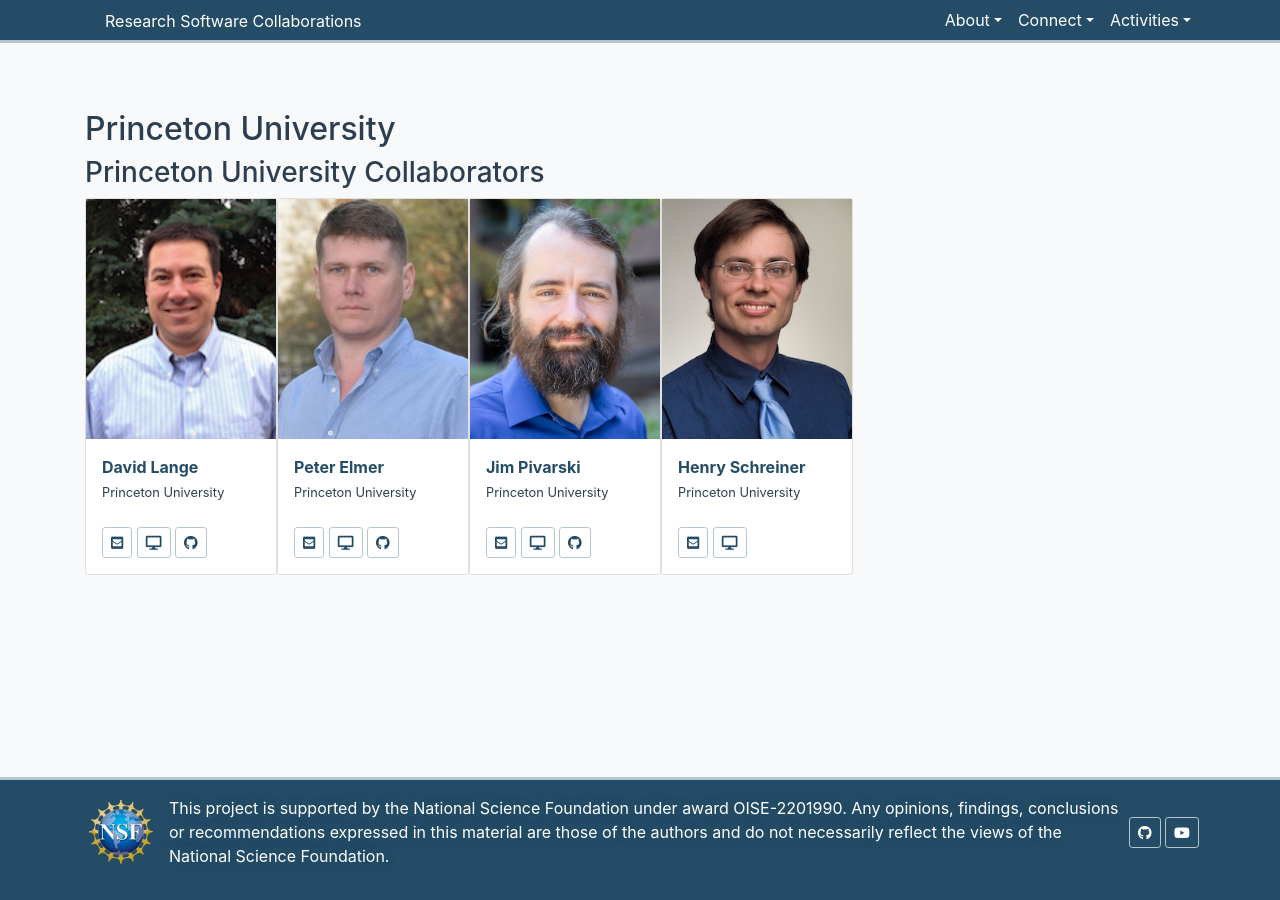
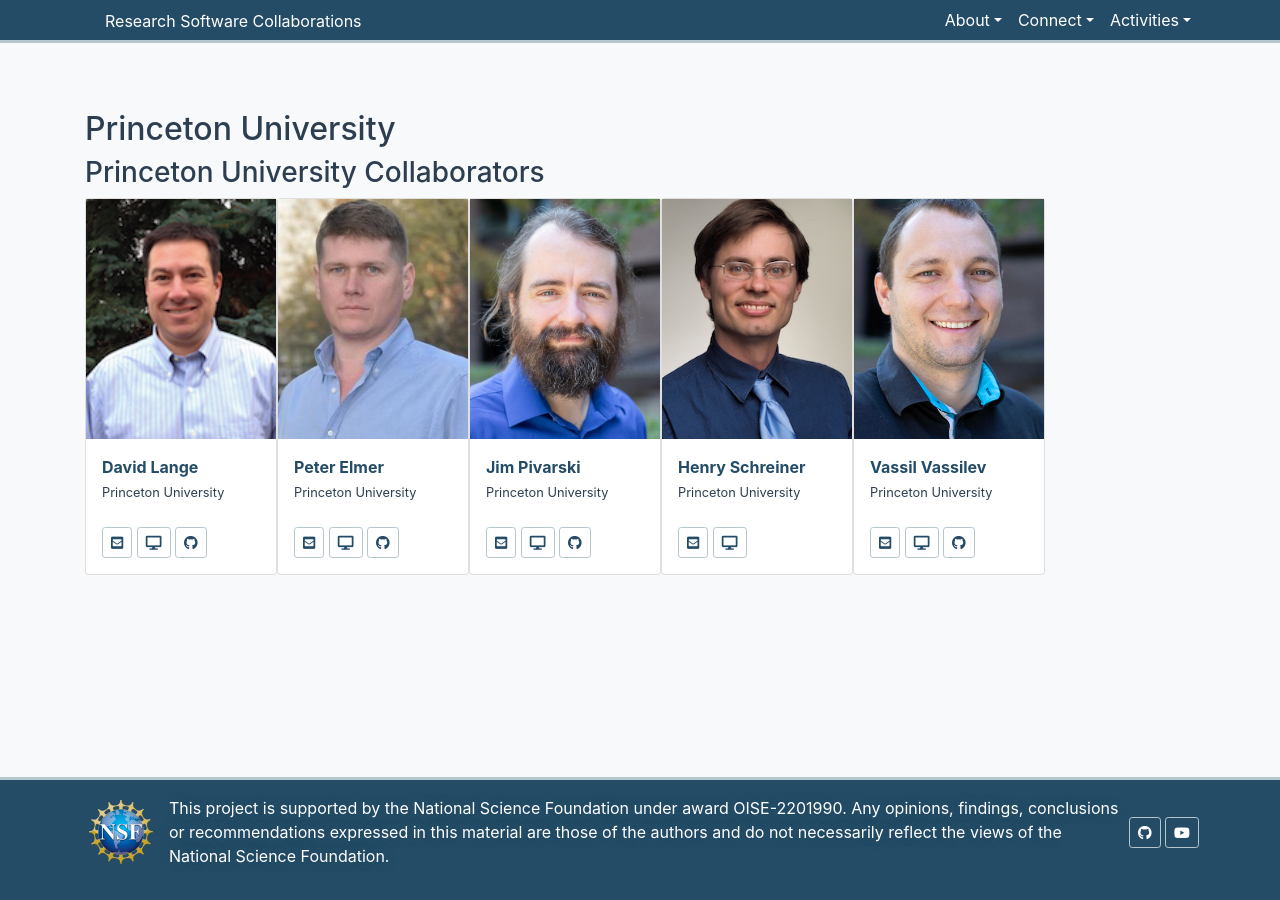
Before and after one commit to research-software-collaborations/research-software-collaborations.github.io, a Jekyll site: the page built from _institutes/princeton.md, in a window 1280 px wide. Built offline with Jekyll 4.4.1, drawn with Linux system fonts in a browser that asks for light colours; cached includes are drawn as plain includes; part of the change alters nothing that is shown.

Commit message:
add Vassil

```diff
--- a/_institutes/princeton.md
+++ b/_institutes/princeton.md
@@ -9,4 +9,5 @@ personnel:
   - pelmer
   - jpivarski
   - henryiii
+  - vvassilev
 ---
```
